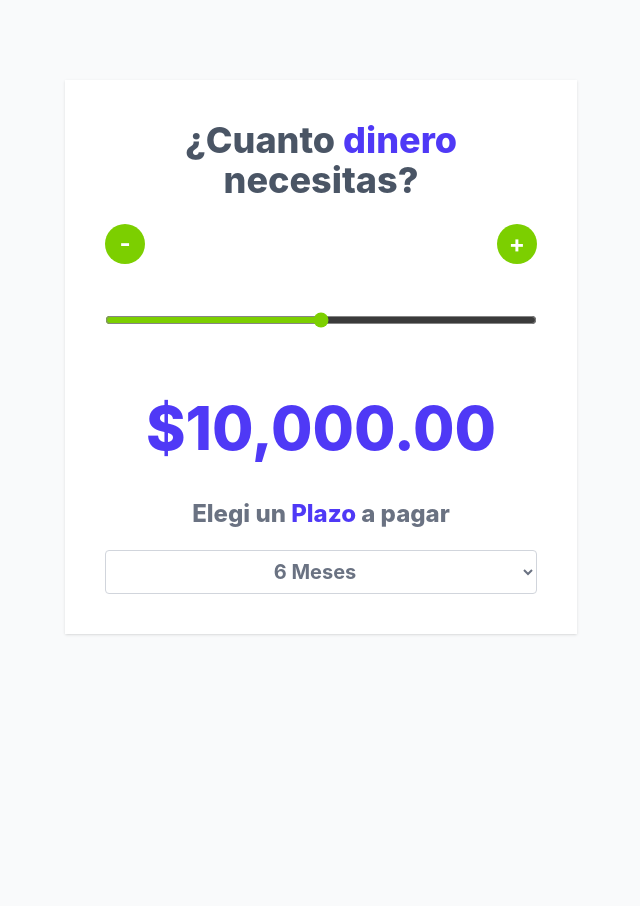
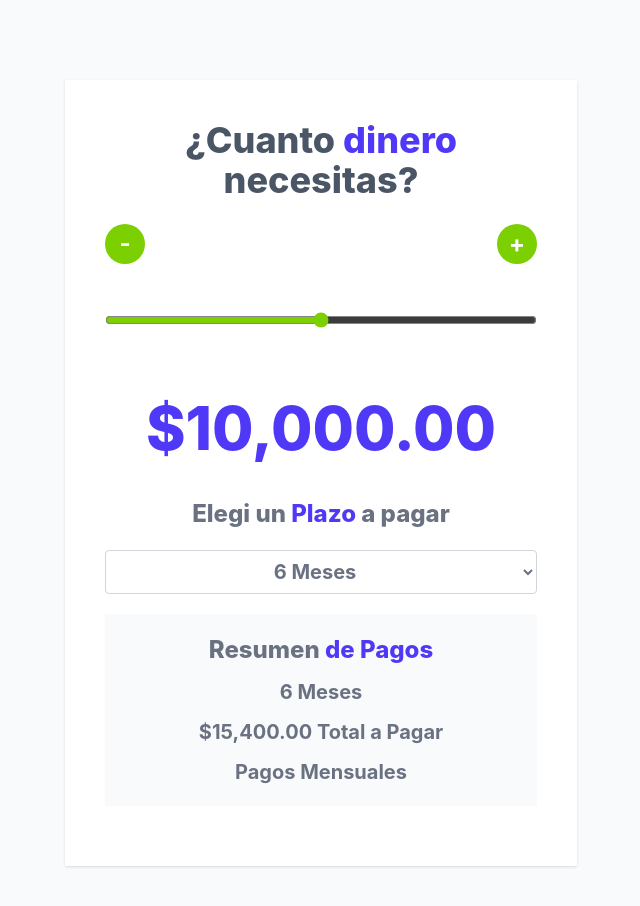
Before and after one commit to luks370/cotizador-prestamos-react, a React (Vite) app: page / in a window 1280 px wide. Shown: the top 906 px of the page, without its empty margins (319-959 px from the left). Before the commit the page ends 800 px from the top, so only its background shows below. Built offline with nearby package versions, Linux system fonts and the light colour scheme.

Commit message:
Se importo el hook useEffect. Su funcion es escuchar cambios en variables y ejecutar cierta accion

```diff
--- a/src/App.jsx
+++ b/src/App.jsx
@@ -1,12 +1,17 @@
-import { useState } from "react"
+import { useState, useEffect } from "react"
 import Header from "./components/Header.jsx"
 import Button from "./components/Button.jsx"
-import {formatearDinero} from "./helpers/index.js" // como es .js con poner solo la carpeta es suficiente
+import {formatearDinero, calcularTotalPagar} from "./helpers/index.js" // como es .js con poner solo la carpeta es suficiente
 
 function App() {
   const [cantidad, setCantidad] = useState(10000); // hacemos destructuring de useState porque devuleve un arreglo
   const [meses, setMeses] = useState(6); //le agrega selected react
+  const [total, setTotal] = useState(calcularTotalPagar(cantidad, meses))
 
+  useEffect( () => {
+    const resultadoTotalPagar = calcularTotalPagar(cantidad, meses);
+    setTotal(resultadoTotalPagar)
+  }, [cantidad, meses]) // siempre va un callback (funcion flecha) y un arreglo de dependencias
   const MIN = 0;
   const MAX = 20000;
   const STEP = 100
@@ -15,14 +20,14 @@ function App() {
     setCantidad(parseInt(e.target.value))
   }
 
-  function handlerClickDecremento(e){
+  function handlerClickDecremento(){
     const valor = cantidad - STEP
     if(valor >= MIN){
       setCantidad(valor)
     }
   }
 
-  function handlerClickIncremento(e){
+  function handlerClickIncremento(){
     const valor = cantidad + STEP
     if(valor <= MAX){
       setCantidad(valor)
@@ -73,6 +78,16 @@ function App() {
         <option value="24">24 Meses</option>
       </select>
 
+      <div className="my-5 space-y-3 bg-gray-50 p-5">
+        <h2 className="text-2xl font-extrabold text-gray-500 text-center">
+          Resumen <span className="text-indigo-600">de Pagos</span>
+        </h2>
+
+        <p className="text-center font-bold text-xl text-gray-500">{meses} Meses</p>
+        <p className="text-center font-bold text-xl text-gray-500">{formatearDinero(total)} Total a Pagar</p>
+        <p className="text-center font-bold text-xl text-gray-500">Pagos Mensuales</p>
+      </div>
+
     </div>
   )
 }
--- a/src/helpers/index.js
+++ b/src/helpers/index.js
@@ -6,6 +6,31 @@ const formatearDinero = (valor) => {
     return formatter.format(valor)
 }
 
-export {
-    formatearDinero
-}
+
+const calcularTotalPagar = (cantidad, plazo) => {
+  let total;
+
+  // mas dinero menos interes
+  if (cantidad <= 5000) {
+    total = cantidad * 1.5;
+  } else if (cantidad > 5000 && cantidad <= 10000) {
+    total = cantidad * 1.4;
+  } else if (cantidad > 10000 && cantidad <= 15000) {
+    total = cantidad * 1.3;
+  } else if (cantidad > 15000 && cantidad <= 20000) {
+    total = cantidad * 1.2;
+  }
+
+  // mas plazo mas interes
+  if (plazo === 6) {
+    total *= 1.1;
+  } else if (plazo === 12) {
+    total *= 1.2;
+  } else if (plazo === 24) {
+    total *= 1.3;
+  }
+
+  return total;
+};
+
+export { formatearDinero, calcularTotalPagar };
```
Also changed, not shown: 1 other file (tests, documents, lock files or other folders).
